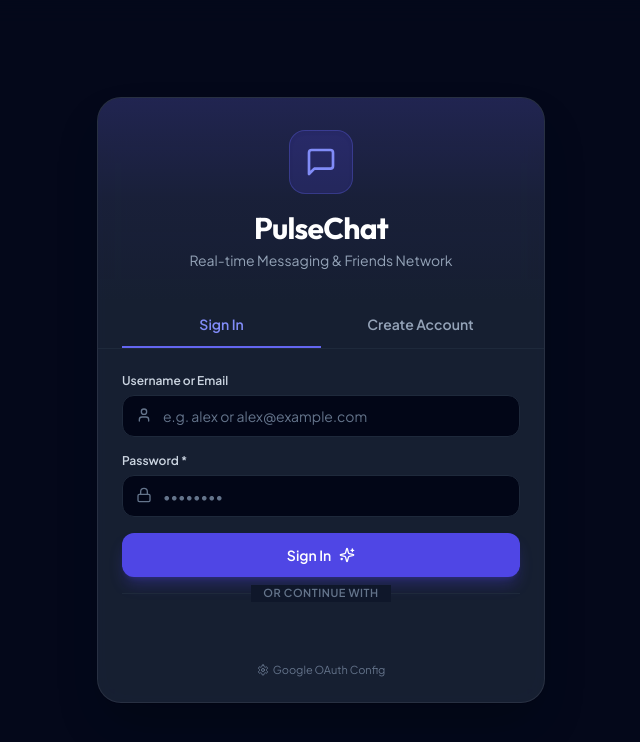
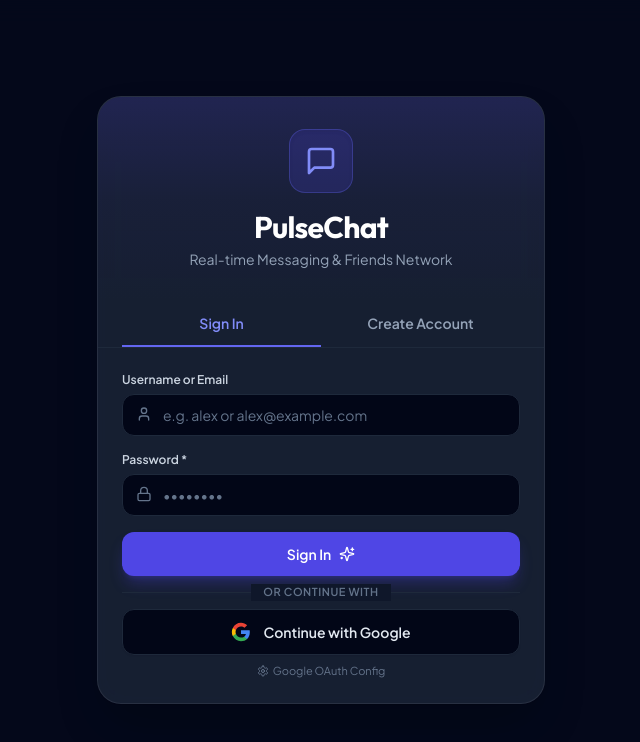
Before and after one commit to cheat870/pulse-chat, a React (Vite) app in the folder frontend/: page / in a window 1280 px wide. Shown: the top 742 px of the page, without its empty margins (319-959 px from the left). Built offline with nearby package versions, Linux system fonts and the light colour scheme; no server answers.

Commit message:
Fix: switch Google Sign-In to standard OAuth2 popup to prevent blank screen on gsi/transform

```diff
--- a/frontend/src/components/auth/AuthModal.jsx
+++ b/frontend/src/components/auth/AuthModal.jsx
@@ -38,61 +38,91 @@ export default function AuthModal() {
   });
   const [showGoogleConfig, setShowGoogleConfig] = useState(false);
   const [clientIdInput, setClientIdInput] = useState('');
-  const googleBtnRef = useRef(null);
 
+  // Check if returning from Google OAuth redirect with access_token in URL hash
   useEffect(() => {
-    if (!googleClientId) return;
+    try {
+      const hash = window.location.hash;
+      if (hash && hash.includes('access_token=')) {
+        const params = new URLSearchParams(hash.substring(1));
+        const accessToken = params.get('access_token');
+        if (accessToken) {
+          window.history.replaceState(null, null, window.location.pathname);
+          setLoading(true);
+          fetch('https://www.googleapis.com/oauth2/v3/userinfo', {
+            headers: { Authorization: `Bearer ${accessToken}` }
+          })
+            .then(r => r.json())
+            .then(googleProfile => {
+              if (googleProfile && googleProfile.email) {
+                return loginWithGoogle({ profile: googleProfile });
+              }
+            })
+            .catch(e => setError(e.message || 'Google Sign-In failed'))
+            .finally(() => setLoading(false));
+        }
+      }
+    } catch {}
+  }, []);
 
-    const setupGoogle = () => {
-      if (window.google?.accounts?.id) {
+  const handleGoogleSignIn = () => {
+    setError('');
+    const clientId = (googleClientId || DEFAULT_GOOGLE_CLIENT_ID).trim();
+    if (!clientId) {
+      setShowGoogleConfig(true);
+      return;
+    }
+
+    setLoading(true);
+
+    // Primary: Google Identity Services OAuth2 Token Client (opens standard accounts.google.com popup)
+    if (window.google?.accounts?.oauth2) {
       try {
-          window.google.accounts.id.initialize({
-            client_id: googleClientId.trim(),
-            callback: async (response) => {
-              if (response && response.credential) {
-                setLoading(true);
-                setError('');
+        const client = window.google.accounts.oauth2.initTokenClient({
+          client_id: clientId,
+          scope: 'email profile openid',
+          callback: async (tokenResponse) => {
+            if (tokenResponse.error) {
+              setLoading(false);
+              if (tokenResponse.error !== 'popup_closed_by_user') {
+                setError(tokenResponse.error_description || tokenResponse.error || 'Google Sign-In cancelled');
+              }
+              return;
+            }
+
             try {
-                  await loginWithGoogle({ credential: response.credential });
+              const res = await fetch('https://www.googleapis.com/oauth2/v3/userinfo', {
+                headers: { Authorization: `Bearer ${tokenResponse.access_token}` }
+              });
+              const googleProfile = await res.json();
+              if (!googleProfile.email) {
+                throw new Error('Could not retrieve email from Google');
+              }
+              await loginWithGoogle({ profile: googleProfile });
             } catch (err) {
-                  setError(err.message || 'Google Sign-In failed');
+              setError(err.message || 'Failed to complete Google Sign-In');
             } finally {
               setLoading(false);
             }
           }
-            },
-            auto_select: false,
-            cancel_on_tap_outside: true
         });
-
-          if (googleBtnRef.current) {
-            googleBtnRef.current.innerHTML = '';
-            window.google.accounts.id.renderButton(googleBtnRef.current, {
-              theme: 'filled_black',
-              size: 'large',
-              width: 320,
-              text: 'continue_with',
-              shape: 'pill'
-            });
-          }
+        client.requestAccessToken({ prompt: 'select_account' });
+        return;
       } catch (err) {
-          console.warn('Google Identity initialization error:', err);
+        console.warn('initTokenClient error, using direct popup fallback:', err);
       }
     }
+
+    // Direct OAuth2 popup fallback (guaranteed to work across all browsers without gsi/transform)
+    const width = 500;
+    const height = 600;
+    const left = window.screen.width / 2 - width / 2;
+    const top = window.screen.height / 2 - height / 2;
+    const redirectUri = window.location.origin;
+    const authUrl = `https://accounts.google.com/o/oauth2/v2/auth?client_id=${encodeURIComponent(clientId)}&redirect_uri=${encodeURIComponent(redirectUri)}&response_type=token&scope=email%20profile%20openid&prompt=select_account`;
+    window.open(authUrl, 'GoogleSignIn', `width=${width},height=${height},top=${top},left=${left}`);
+    setLoading(false);
   };
-
-    if (window.google?.accounts?.id) {
-      setupGoogle();
-    } else {
-      const timer = setInterval(() => {
-        if (window.google?.accounts?.id) {
-          setupGoogle();
-          clearInterval(timer);
-        }
-      }, 300);
-      return () => clearInterval(timer);
-    }
-  }, [googleClientId]);
 
   const handleSaveGoogleClientId = (e) => {
     e.preventDefault();
@@ -332,30 +362,12 @@ export default function AuthModal() {
           </div>
 
           {/* Google Sign In Area */}
-          {googleClientId ? (
-            <div className="flex flex-col items-center gap-2">
-              <div ref={googleBtnRef} className="w-full flex justify-center min-h-[44px]"></div>
-              <button
-                type="button"
-                onClick={() => {
-                  setClientIdInput(googleClientId);
-                  setShowGoogleConfig(true);
-                }}
-                className="text-[11px] text-slate-500 hover:text-indigo-400 flex items-center gap-1 transition-colors"
-              >
-                <Settings className="w-3 h-3" />
-                <span>Google OAuth Config</span>
-              </button>
-            </div>
-          ) : (
+          <div className="flex flex-col items-center gap-2 w-full">
             <button
               type="button"
               disabled={loading}
-              onClick={() => {
-                setClientIdInput(googleClientId);
-                setShowGoogleConfig(true);
-              }}
-              className="w-full py-3 px-4 bg-slate-950 hover:bg-slate-800 border border-slate-800 text-slate-200 font-semibold rounded-xl text-sm transition-all flex items-center justify-center gap-3 shadow-sm hover:border-slate-700"
+              onClick={handleGoogleSignIn}
+              className="w-full py-3 px-4 bg-slate-950 hover:bg-slate-800 border border-slate-800 text-slate-200 font-semibold rounded-xl text-sm transition-all flex items-center justify-center gap-3 shadow-sm hover:border-slate-700 disabled:opacity-50"
             >
               <svg className="w-5 h-5 shrink-0" viewBox="0 0 24 24">
                 <path
@@ -375,9 +387,20 @@ export default function AuthModal() {
                   d="M12 5.38c1.62 0 3.06.56 4.21 1.64l3.15-3.15C17.45 2.09 14.97 1 12 1 7.7 1 3.99 3.47 2.18 7.06l3.66 2.84c.87-2.6 3.3-4.52 6.16-4.52z"
                 />
               </svg>
-              <span>Continue with Google</span>
+              <span>{loading ? 'Connecting to Google...' : 'Continue with Google'}</span>
             </button>
-          )}
+            <button
+              type="button"
+              onClick={() => {
+                setClientIdInput(googleClientId || DEFAULT_GOOGLE_CLIENT_ID);
+                setShowGoogleConfig(true);
+              }}
+              className="text-[11px] text-slate-500 hover:text-indigo-400 flex items-center gap-1 transition-colors"
+            >
+              <Settings className="w-3 h-3" />
+              <span>Google OAuth Config</span>
+            </button>
+          </div>
         </form>
       </div>
 
```
Lines whose indentation alone changed are shown as unchanged.
